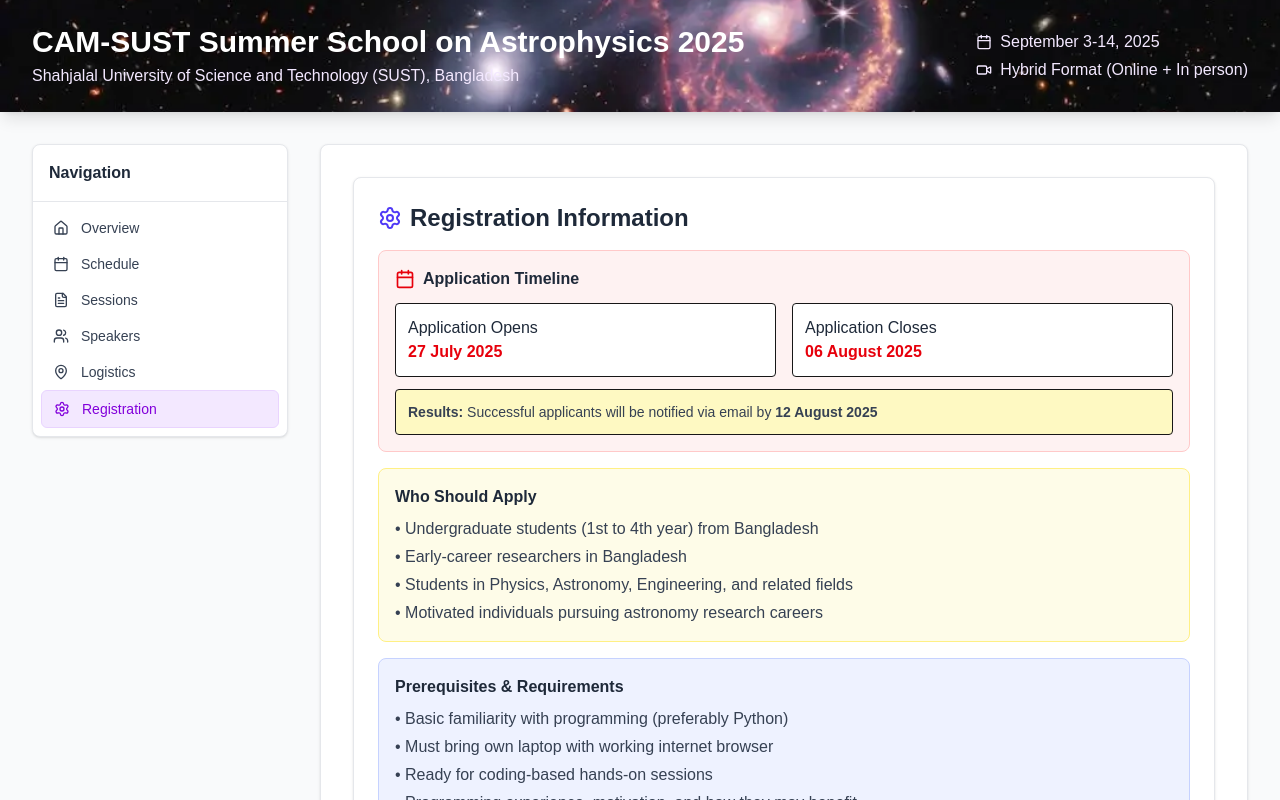
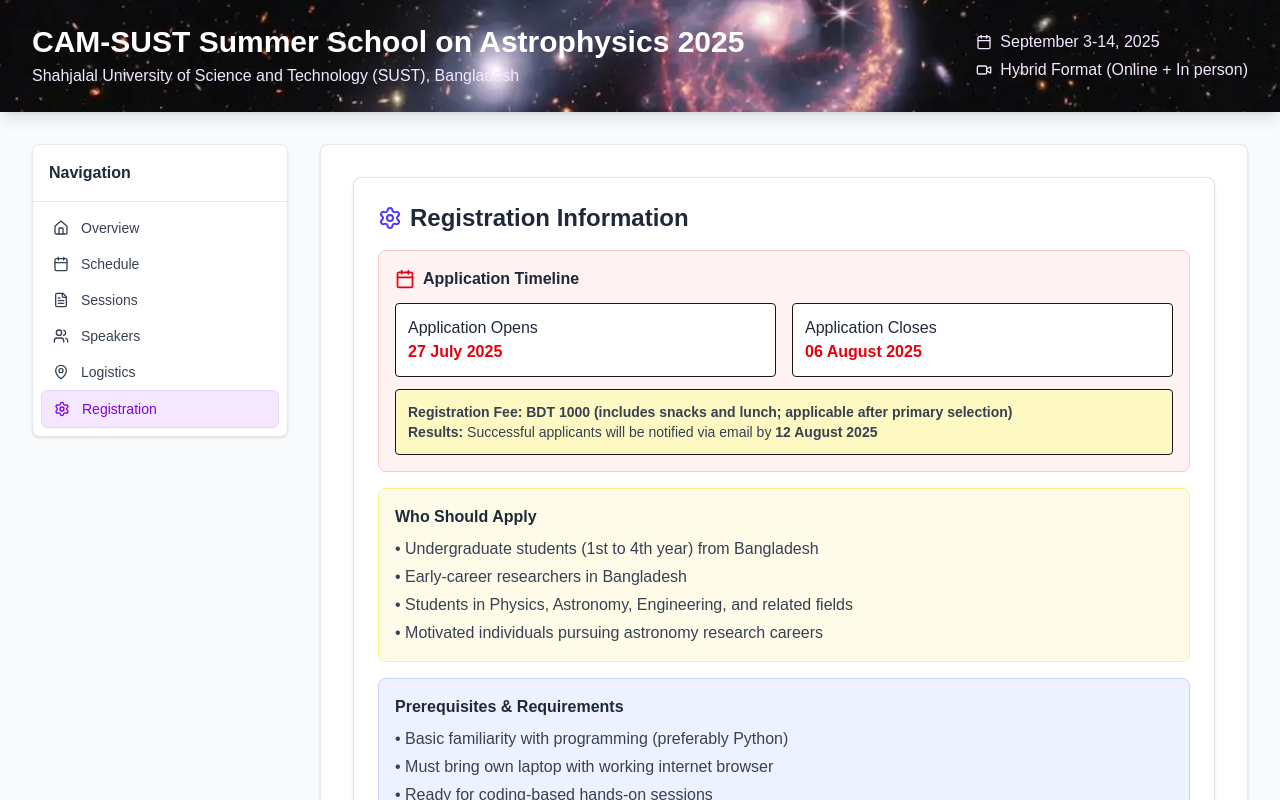
Before and after one commit to heronet/summerschool, a Next.js app: page / in a window 1280 px wide. Both pictures are taken after a click on the button "Registration". Shown: the top 800 px of the page. Built offline with nearby package versions, Linux system fonts and the light colour scheme.

Commit message:
feat: add registration fee information to the application timeline section

```diff
--- a/src/sections/registration-content.tsx
+++ b/src/sections/registration-content.tsx
@@ -25,6 +25,13 @@
             </div>
           </div>
           <div className="mt-3 p-3 bg-yellow-100 rounded border">
+            <p className="text-sm text-gray-700">
+              <strong>
+                {" "}
+                Registration Fee: BDT 1000 (includes snacks and lunch;
+                applicable after primary selection)
+              </strong>
+            </p>
             <p className="text-sm text-gray-700">
               <strong>Results:</strong> Successful applicants will be notified
               via email by <strong>12 August 2025</strong>
```
